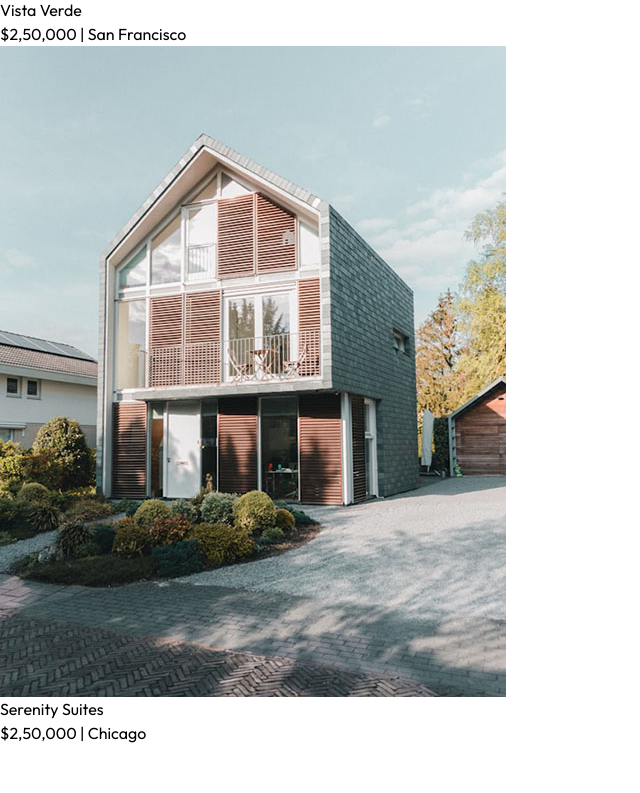
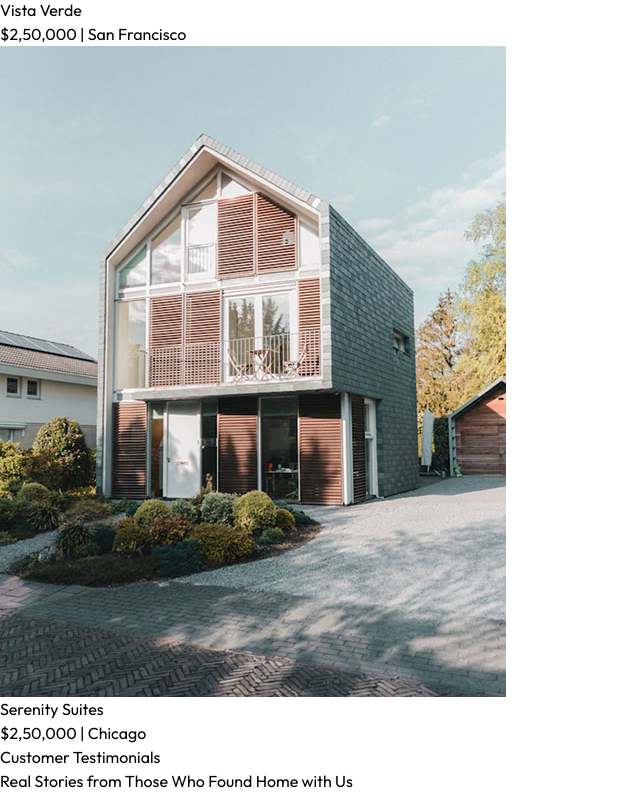
Before and after one commit to LuisBraga31/EstateProject, a React (Vite) app: page / in a window 1280 px wide. Shown: the part 5027-5820 px from the top of the page, without its empty margins (0-640 px from the left). Before the commit the page ends 5772 px from the top, so only its background shows below. Built offline with nearby package versions, Linux system fonts and the light colour scheme.

Commit message:
Iniciando componente Testimonails

```diff
--- a/src/App.jsx
+++ b/src/App.jsx
@@ -2,6 +2,7 @@
 import Header from './components/Header'
 import About from './components/About'
 import Projects from './components/Projects'
+import Testimonails from './components/Testimonails'
 
 const App = () => {
   return (
@@ -9,6 +10,7 @@
       <Header/>
       <About/>
       <Projects/>
+      <Testimonails/>
     </div>
   )
 }
--- /dev/null
+++ b/src/components/Testimonails.jsx
@@ -0,0 +1,14 @@
+import React from 'react'
+
+const Testimonails = () => {
+  return (
+    <div className='container mx-auto py-10 lg:px-32 w-full overflow-hidden' id='Testimonails'>
+        <h1 className='text-2xl sm:text-4xl font-bold mb-2 text-center'> Customer <span className='underline underline-offset-4 decoration-1 under font-light'>
+            Testimonials</span>
+        </h1>
+        <p className='text-center text-gray-500 mb-12 max-w-80 mx-auto'> Real Stories from Those Who Found Home with Us</p>
+    </div>
+  )
+}
+
+export default Testimonails
```
